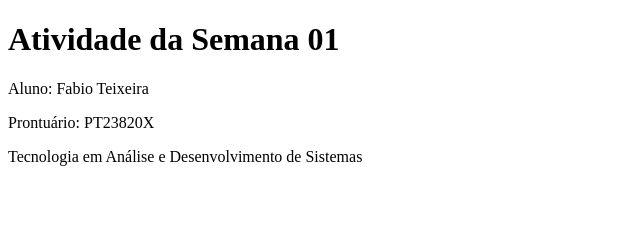
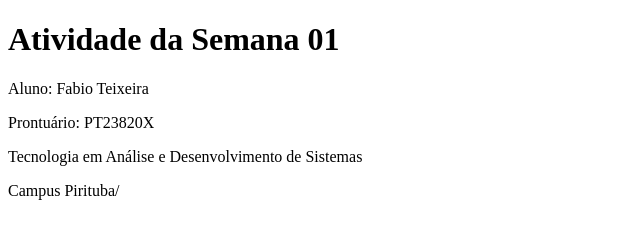
Before and after one commit to projetosaulas/dwba4_semana_01_pt23820x, a plain HTML site: page index.html in a window 1280 px wide. Shown: the whole page, without its empty margins (0-640 px from the left). Drawn offline with Linux system fonts and the light colour scheme.

Commit message:
Update index.html

```diff
--- a/index.html
+++ b/index.html
@@ -11,5 +11,6 @@
     <p>Aluno: Fabio Teixeira</p>
     <p>Prontuário: PT23820X</p>
     <p>Tecnologia em Análise e Desenvolvimento de Sistemas</p>
+    <p>Campus Pirituba/<p>
   </body>
 </html>
```
